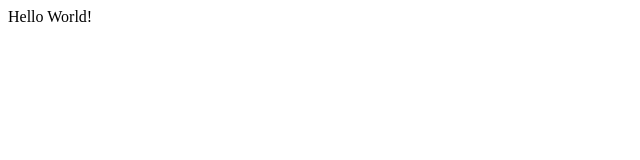
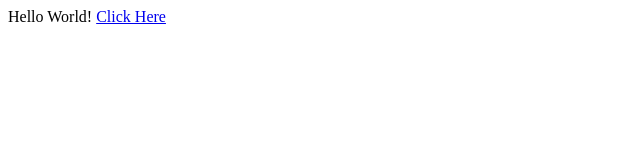
Before and after one commit to jegan128/jegan128.github.io, a plain HTML site: page index.html in a window 1280 px wide. Shown: the full height of the page, 0-640 px from the left. Drawn offline with Linux system fonts and the light colour scheme.

Commit message:
Update index.html

```diff
--- a/index.html
+++ b/index.html
@@ -4,6 +4,6 @@
 
 	</head>
 	<body>
-		Hello World!
+		Hello World! <a href="page2.html">Click Here</a>
 	</body>
 </html>
```
